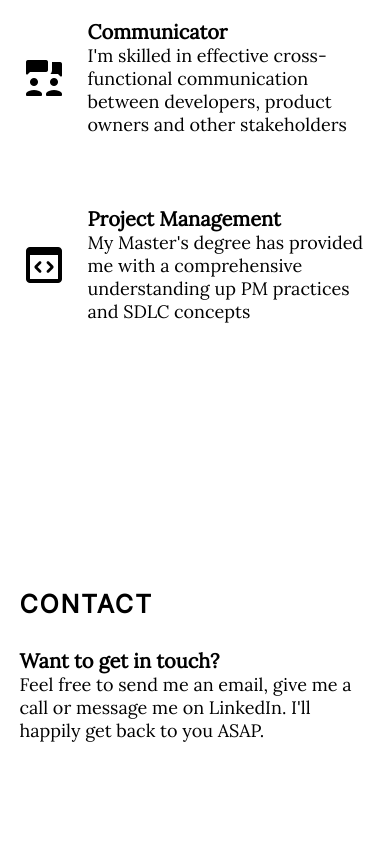
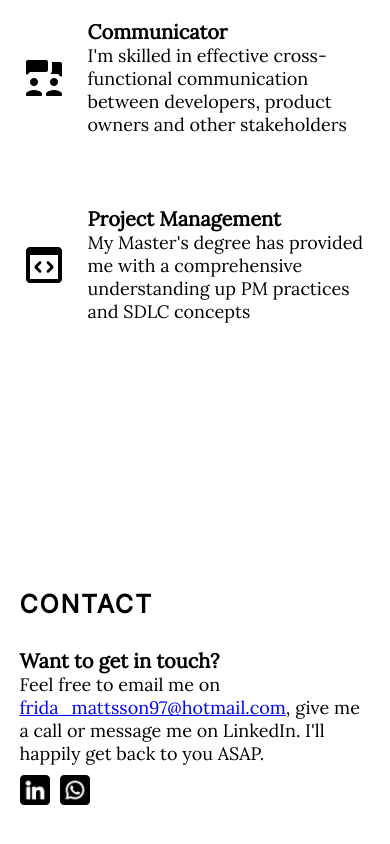
Before and after one commit to fumattsson/cv-website, a React (Vite) app: page / in a window 390 px wide. Shown: the part 1897-2741 px from the top of the page. Before the commit the page ends 2678 px from the top, so only its background shows below. Built offline with nearby package versions, Linux system fonts and the light colour scheme.

Commit message:
add social icons to contact and amend issue with hero image

```diff
--- a/src/components/Contact/Contact.jsx
+++ b/src/components/Contact/Contact.jsx
@@ -11,10 +11,16 @@ export const Contact = () => {
                 <li className={styles.contactItem}>
                     <div className={styles.contactItemText}>
                         <h3>Want to get in touch?</h3>
-                        <p>Feel free to send me an email, give me a call or message me on LinkedIn. I'll happily get back to you ASAP.</p>
+                        <p>Feel free to email me on <a href="mailto:frida_mattsson97@hotmail.com" className={styles.email}>frida_mattsson97@hotmail.com</a>, give me a call or message me on LinkedIn. I'll happily get back to you ASAP.</p>
                     </div>
                 </li>
             </ul>
         </div>
+        <a href="https://www.linkedin.com/in/fridamattsson/" target="_blank" rel="noopener noreferrer">
+            <img src={getImageUrl("contact/linkedin.png")} alt="linkedin logo" className={styles.socialIcon} />
+        </a>
+        <a href="https://wa.me/86695306" target="_blank" rel="noopener noreferrer">
+            <img src={getImageUrl("contact/whatsapp.png")} alt="whatsapp logo" className={styles.socialIcon} />
+        </a>
     </section>;
 }
--- a/src/components/Contact/Contact.module.css
+++ b/src/components/Contact/Contact.module.css
@@ -51,6 +51,17 @@
     font-family: var(--font-lora)
 }
 
+.email {
+    font-size: 22px;
+    font-family: var(--font-lora)
+}
+
+.socialIcon {
+    width: 30px;
+    margin-top: 10px;
+    margin-right: 10px;
+}
+
 @media screen and (max-width: 830px) {
     .container {
         background-color: transparent;
@@ -77,6 +88,10 @@
         font-size: 18px;
     }
 
+    .email {
+        font-size: 18px;
+    }
+
     .contactImage {
         display: none;
     }
--- a/src/components/Hero/Hero.module.css
+++ b/src/components/Hero/Hero.module.css
@@ -48,6 +48,15 @@
     flex-direction: row;
 }
 
+.heroImg {
+    width: 35%;
+    z-index: 1;
+}
+
+.heroImgSmall {
+    display: none;
+}
+
 @media screen and (max-width: 830px) {
 
     .content {
@@ -59,18 +68,19 @@
         display: none;
     }
 
+    .heroImgSmall {
+        display: block;
+        width: 70%;
+        z-index: 1;
+        margin-bottom: 30px;
+    }
+
     .title {
         font-size: 38px;
     }
 
     .description {
         font-size: 22px;
-    }
-
-    .heroImgSmall {
-        width: 70%;
-        z-index: 1;
-        margin-bottom: 30px;
     }
 
     .buttonsContainer {
@@ -82,8 +92,3 @@
         margin-bottom: 10px;
     }
 }
-
-.heroImg {
-    width: 35%;
-    z-index: 1;
-}
```
Also changed, not shown: assets/contact/linkedin.png (added), assets/contact/whatsapp.png (added).
